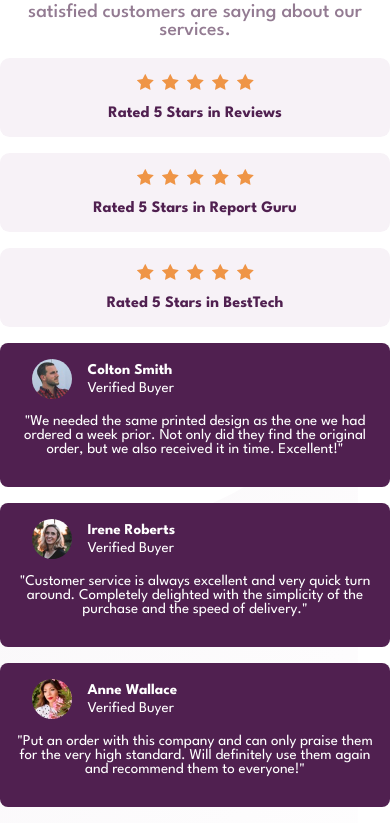
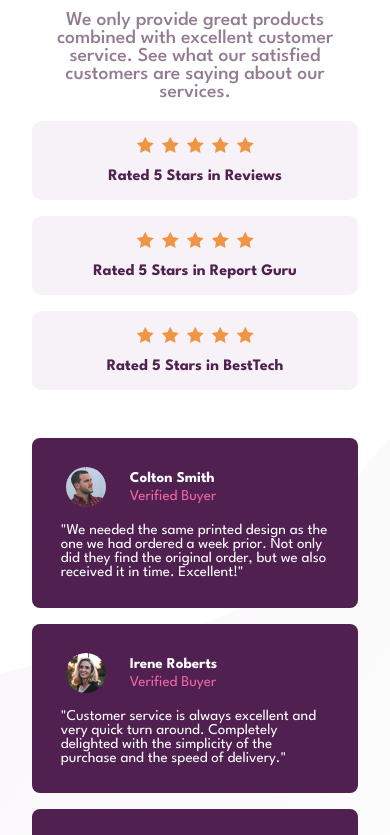
Before and after one commit to gmenesesdev/social-proof-section-frontmentor.io, a plain HTML site: page index.html in a window 390 px wide. Shown: the part 248-1083 px from the top of the page. Drawn offline with Linux system fonts and the light colour scheme.

Commit message:
Se finaliza configuración en mobile, falta continuar con el modo desktop

```diff
--- a/index.html
+++ b/index.html
@@ -69,7 +69,7 @@
               <p class="review-title-name">Colton Smith</p>
               <p class="review-title-buyer">Verified Buyer</p>
             </div>
-            <p>
+            <p class="review-description">
               "We needed the same printed design as the one we had ordered a
               week prior. Not only did they find the original order, but we also
               received it in time. Excellent!"
@@ -81,7 +81,7 @@
               <p class="review-title-name">Irene Roberts</p>
               <p class="review-title-buyer">Verified Buyer</p>
             </div>
-            <p>
+            <p class="review-description">
               "Customer service is always excellent and very quick turn around.
               Completely delighted with the simplicity of the purchase and the
               speed of delivery."
@@ -93,7 +93,7 @@
               <p class="review-title-name">Anne Wallace</p>
               <p class="review-title-buyer">Verified Buyer</p>
             </div>
-            <p>
+            <p class="review-description">
               "Put an order with this company and can only praise them for the
               very high standard. Will definitely use them again and recommend
               them to everyone!"
--- a/style.css
+++ b/style.css
@@ -42,10 +42,14 @@ body {
   background-size: contain;
 }
 
-.container-section-1,
+.container-section-1 {
+  max-width: 550px;
+  margin: 2.8rem 2rem 2rem 2rem;
+}
+
 .container-section-2 {
   max-width: 550px;
-  margin: auto;
+  margin: auto 2rem;
 }
 
 h1 {
@@ -98,19 +102,20 @@ h1 {
   background-image: url("images/bg-pattern-bottom-mobile.svg");
   background-repeat: no-repeat;
   background-size: contain;
+  margin-bottom: 5rem;
 }
 
 .review {
   background-color: var(--very-dark-magenta);
   color: var(--white);
-  padding: 1rem;
+  padding: 1.8rem;
   margin-bottom: 1rem;
   border-radius: 0.5rem;
 }
 
 .review-description {
   text-align: left;
-  margin: 1rem;
+  margin: 1rem auto auto auto;
 
 }
 
@@ -132,12 +137,14 @@ h1 {
 .review-title-buyer {
   grid-area: buyer;
   align-self: start;
+  color: var(--softpink);
 }
 
 .review-title {
   display: grid;
   grid-template-columns: 1fr 4fr;
   grid-template-rows: auto;
+  column-gap: 1.2rem;
   grid-template-areas:
     "imagen name"
     "imagen buyer";
```
